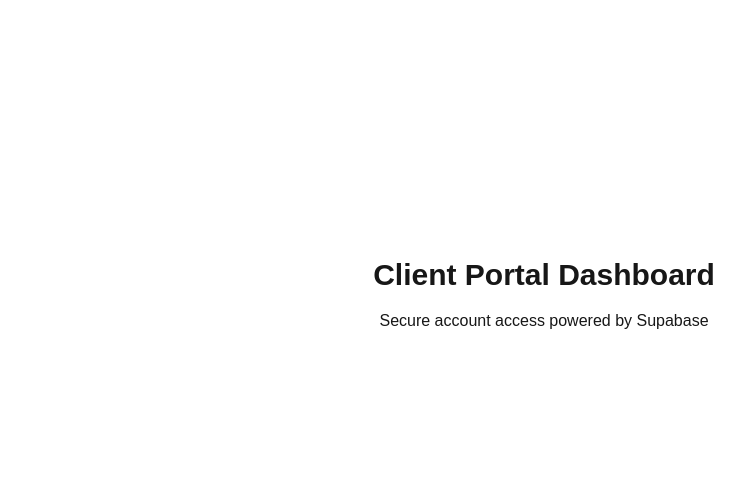
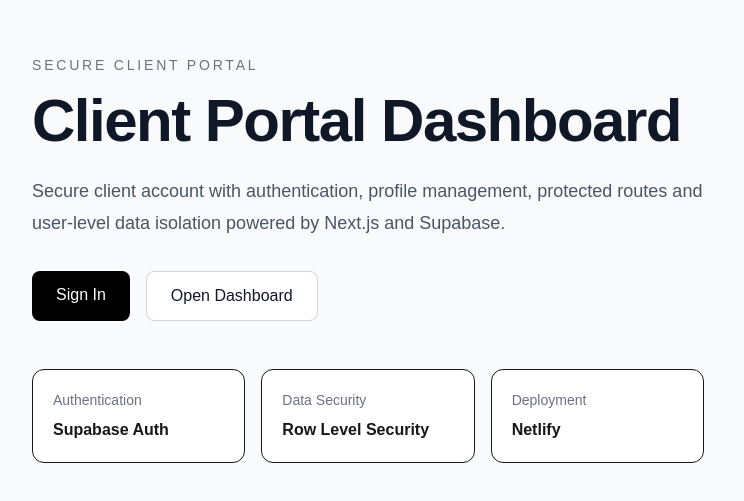
Before and after one commit to bondarenkodenis0907-web/client-portal-dashboard, a Next.js app: page / in a window 1280 px wide. Shown: the part 105-606 px from the top of the page, without its empty margins (96-840 px from the left). Built offline with nearby package versions, Linux system fonts and the light colour scheme; no server answers.

Commit message:
feat: improve portfolio landing page

```diff
--- a/src/app/page.tsx
+++ b/src/app/page.tsx
@@ -1,38 +1,57 @@
-"use client";
-
-import { useEffect, useState } from "react";
-import { createClient } from "@/lib/supabase/client";
+import Link from "next/link";
 
 export default function Home() {
-  const [status, setStatus] = useState("Checking Supabase...");
+  return (
+    <main className="min-h-screen bg-gray-50 px-6 py-16">
+      <div className="mx-auto flex min-h-[75vh] max-w-5xl items-center">
+        <div className="max-w-3xl">
+          <p className="text-sm font-medium uppercase tracking-[0.2em] text-gray-500">
+            Secure Client Portal
+          </p>
 
-  useEffect(() => {
-    async function checkConnection() {
-      const supabase = createClient();
+          <h1 className="mt-4 text-5xl font-bold tracking-tight text-gray-900 sm:text-6xl">
+            Client Portal Dashboard
+          </h1>
 
-      const { error } = await supabase.auth.getSession();
+          <p className="mt-6 max-w-2xl text-lg leading-8 text-gray-600">
+            Secure client account with authentication, profile management,
+            protected routes and user-level data isolation powered by Next.js
+            and Supabase.
+          </p>
 
-      if (error) {
-        setStatus(`Supabase error: ${error.message}`);
-        return;
-      }
+          <div className="mt-8 flex flex-wrap gap-4">
+            <Link
+              href="/login"
+              className="rounded-lg bg-black px-6 py-3 font-medium text-white transition hover:opacity-80"
+            >
+              Sign In
+            </Link>
 
-      setStatus("Secure account access powered by Supabase");
-    }
+            <Link
+              href="/dashboard"
+              className="rounded-lg border border-gray-300 bg-white px-6 py-3 font-medium text-gray-900 transition hover:bg-gray-100"
+            >
+              Open Dashboard
+            </Link>
+          </div>
 
-    checkConnection();
-  }, []);
+          <div className="mt-12 grid gap-4 sm:grid-cols-3">
+            <div className="rounded-xl border bg-white p-5">
+              <p className="text-sm text-gray-500">Authentication</p>
+              <p className="mt-2 font-semibold">Supabase Auth</p>
+            </div>
 
-  return (
-    <main className="flex min-h-screen items-center justify-center">
-      <div className="text-center">
-        <h1 className="text-3xl font-bold">
-          Client Portal Dashboard
-        </h1>
+            <div className="rounded-xl border bg-white p-5">
+              <p className="text-sm text-gray-500">Data Security</p>
+              <p className="mt-2 font-semibold">Row Level Security</p>
+            </div>
 
-        <p className="mt-4">
-          {status}
-        </p>
+            <div className="rounded-xl border bg-white p-5">
+              <p className="text-sm text-gray-500">Deployment</p>
+              <p className="mt-2 font-semibold">Netlify</p>
+            </div>
+          </div>
+        </div>
       </div>
     </main>
   );
```
